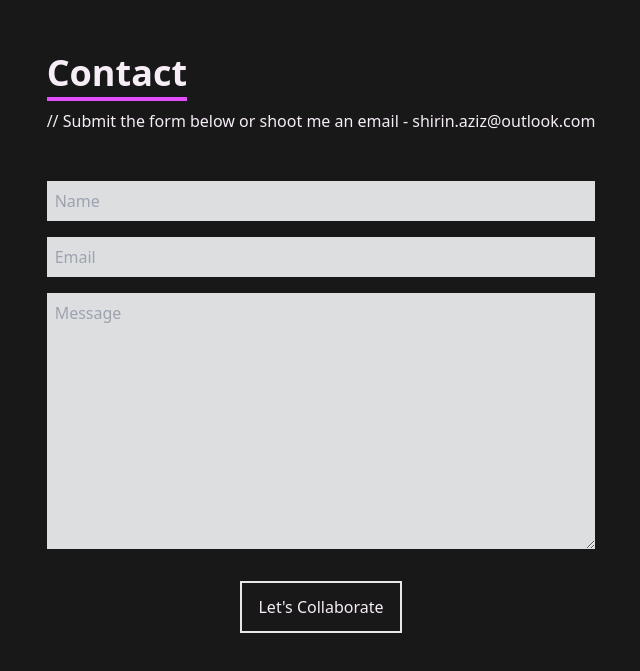
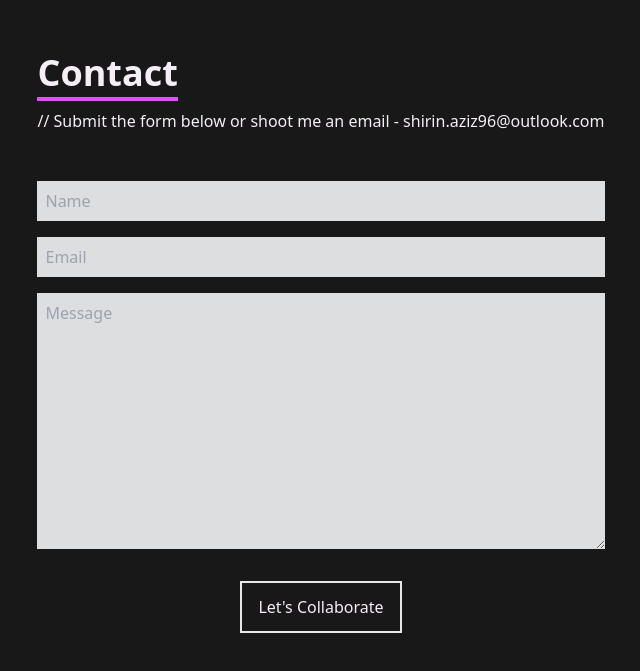
Before and after one commit to ShirinAziz/MyPortfolio, a React (Vite) app: page / in a window 1280 px wide. Shown: the part 2473-3144 px from the top of the page, without its empty margins (319-959 px from the left). Built offline with nearby package versions, Linux system fonts and the light colour scheme.

Commit message:
Changed email in contact form

```diff
--- a/src/components/Contact.jsx
+++ b/src/components/Contact.jsx
@@ -36,7 +36,7 @@ const Contact = () => {
           </p>
           <p className="py-4">
             // Submit the form below or shoot me an email -
-            shirin.aziz@outlook.com
+            shirin.aziz96@outlook.com
           </p>
         </div>
         <input
```
